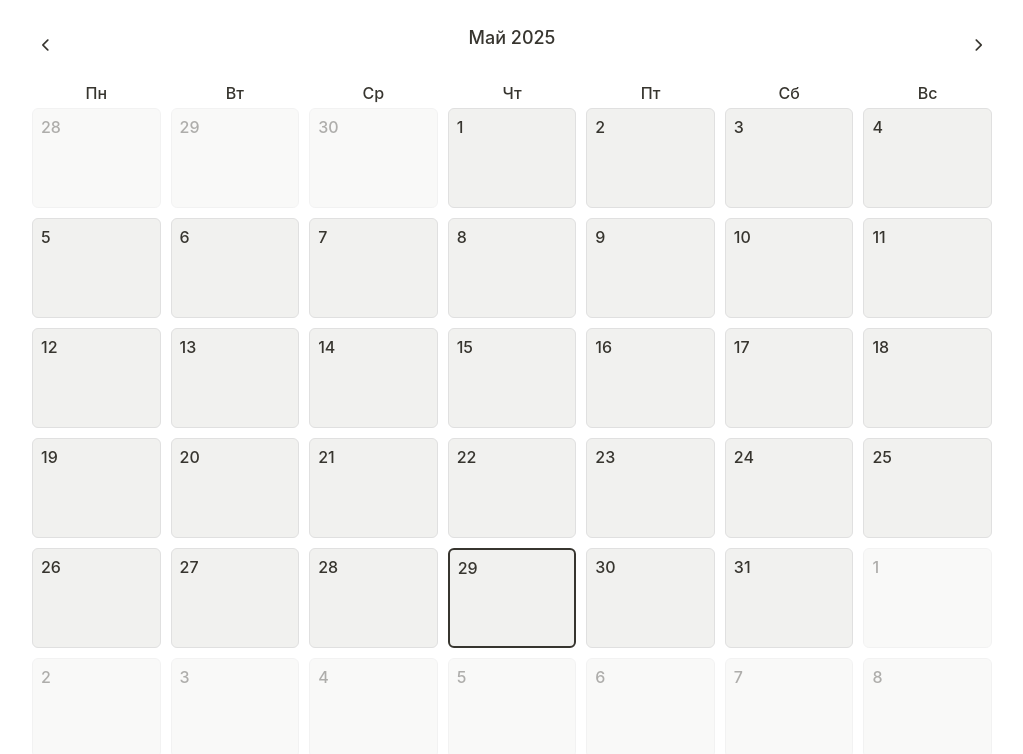
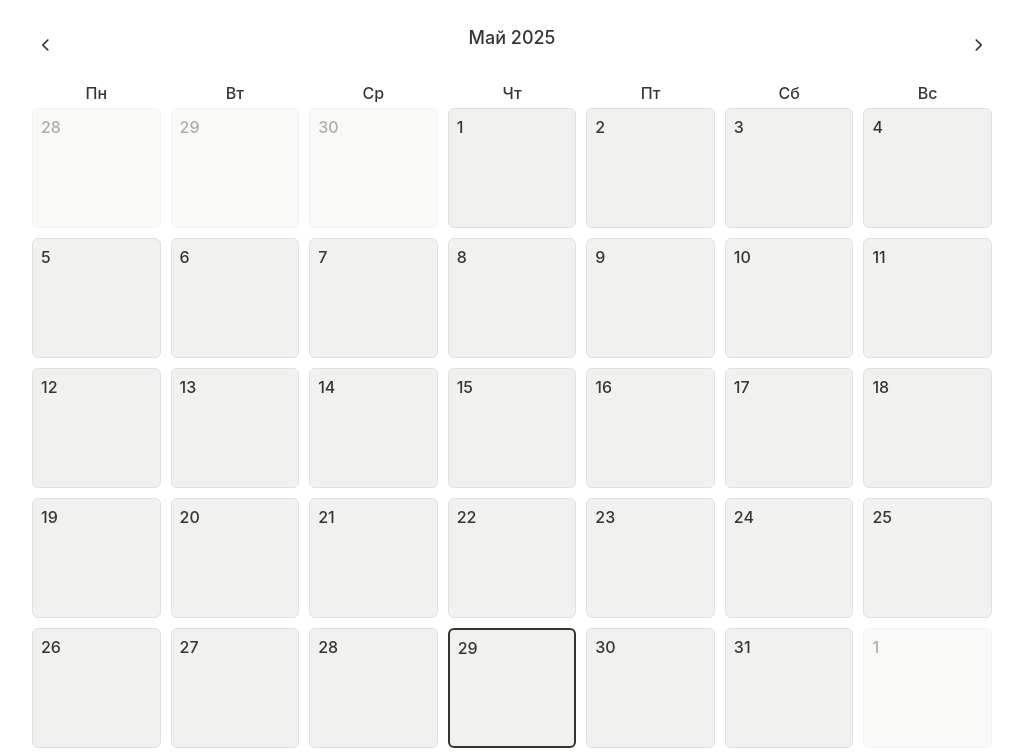
Before and after one commit to Mirosha91/Kristina, a plain HTML site: page index.html in a window 1280 px wide. Shown: the part 75-829 px from the top of the page, without its empty margins (128-1151 px from the left). Drawn offline with Linux system fonts and the light colour scheme.

Commit message:
Update index.html

```diff
--- a/index.html
+++ b/index.html
@@ -95,13 +95,14 @@
         }
 
         .day {
-            min-height: 100px;
+            min-height: 120px;
             padding: 8px;
             border-radius: 6px;
             background-color: var(--primary);
             border: 1px solid var(--border);
             cursor: pointer;
             transition: all 0.2s ease;
+            overflow: hidden;
         }
 
         .day:hover {
@@ -121,6 +122,7 @@
             white-space: nowrap;
             overflow: hidden;
             text-overflow: ellipsis;
+            max-width: 100%;
         }
 
         .personal-task {
```
